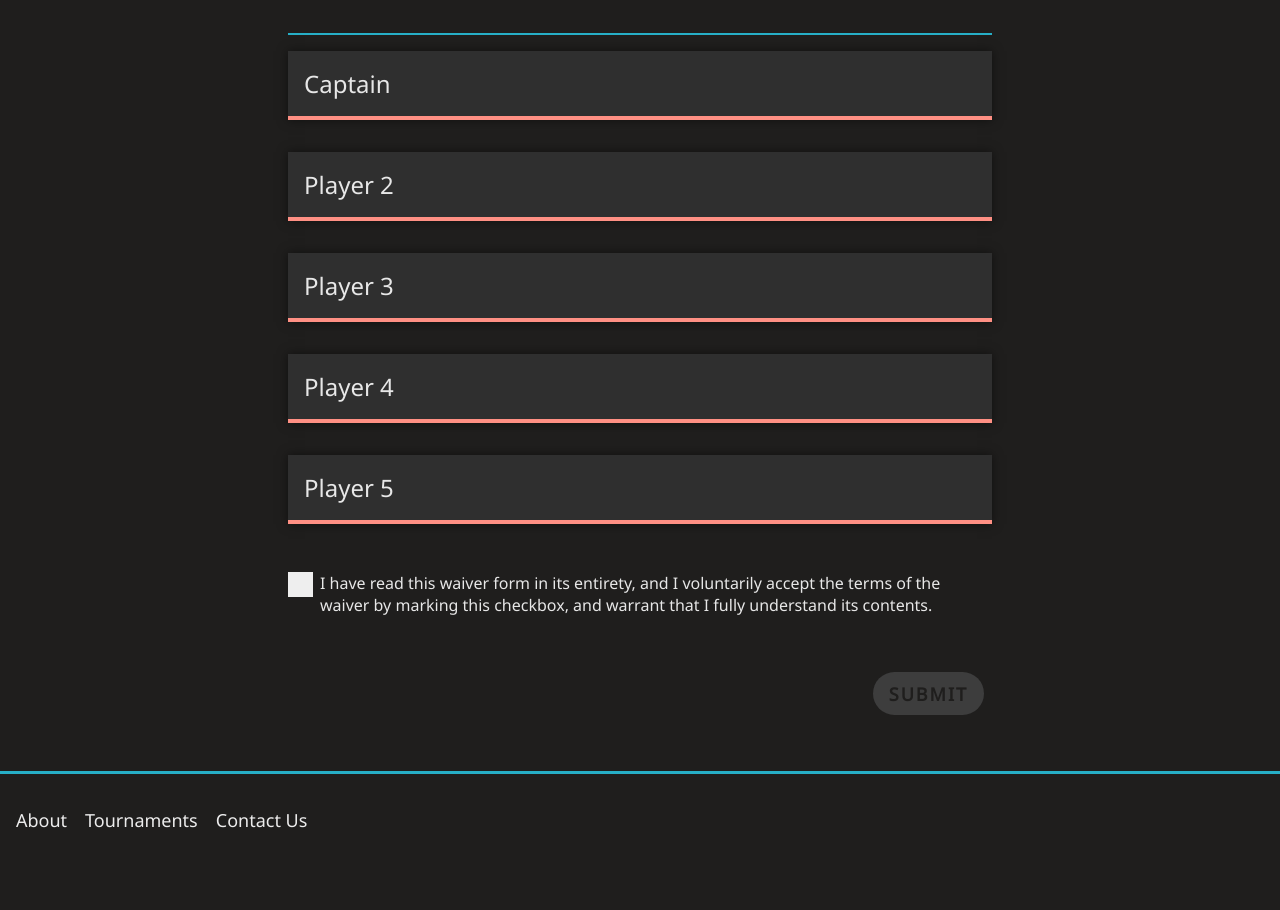
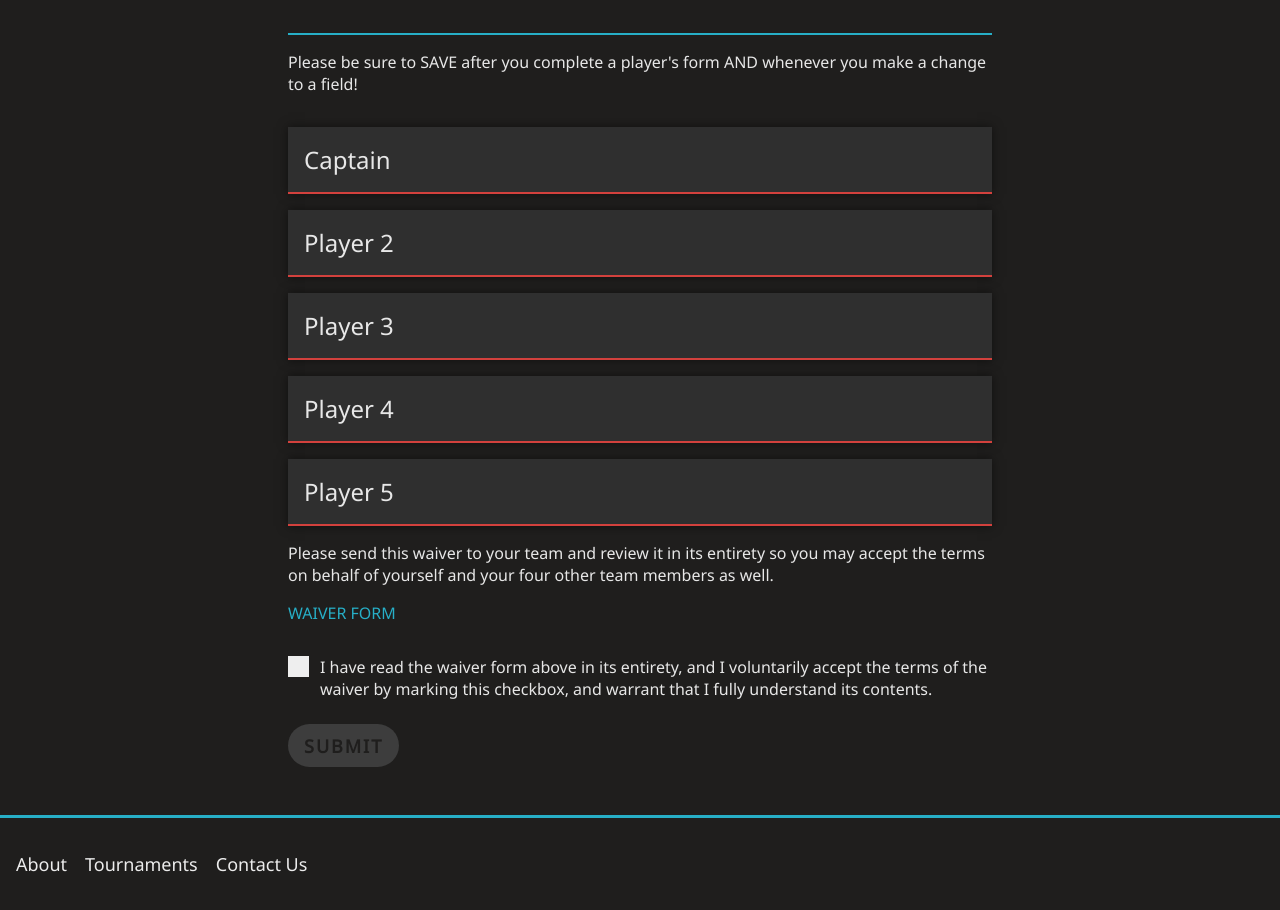
Before and after one commit to justindjsuh/alibi-esports-fe, a React (Create React App) app: page /signup in a window 1280 px wide. Shown: the part 789-1699 px from the top of the page. Before the commit the page ends 1655 px from the top, so only its background shows below. Built offline with nearby package versions, Linux system fonts and the light colour scheme.

Commit message:
added redux store and linked be

```diff
--- a/package.json
+++ b/package.json
@@ -15,6 +15,7 @@
     "@reduxjs/toolkit": "^1.9.1",
     "animejs": "^3.2.1",
     "aos": "^2.3.4",
+    "axios": "^1.2.1",
     "letterizejs": "^2.0.1",
     "react": "^18.2.0",
     "react-dom": "^18.2.0",
--- a/public/style.css
+++ b/public/style.css
@@ -19,6 +19,8 @@ html {
   --INPUT-BORDER: rgb(26, 26, 26);
   --FORM-BG: rgb(41, 42, 43);
   --FORM-FONT: rgb(175, 175, 175);
+  --COMPLETE: rgb(90, 183, 99);
+  --INCOMPLETE: rgb(211, 65, 61);
 }
 
 body {
@@ -683,6 +685,11 @@ hr {
   align-self: center;
 }
 
+.form_container a {
+  text-decoration: none;
+  color: var(--ACCENT-COLOR);
+}
+
 .player_form {
   display: flex;
   flex-flow: column;
@@ -692,7 +699,6 @@ hr {
   padding: 2rem;
   background-color: rgb(31, 30, 29);
   width: 60%;
-  /* box-shadow: 3px 3px 10px 0 rgba(0, 0, 0, 0.2); */
 }
 
 .form_header {
@@ -714,7 +720,7 @@ hr {
   color: var(--FONT-COLOR);
   background-color: rgb(47, 47, 47);
   border: none;
-  border-bottom: 4px solid rgb(255, 144, 132);
+  border-bottom: 2px solid var(--INCOMPLETE);
 }
 
 .form_content_container {
@@ -735,7 +741,6 @@ hr {
   flex-wrap: wrap;
 }
 
-/* Temp */
 .active,
 .form_content_title:hover {
   background-color: rgb(37, 36, 35);
@@ -797,8 +802,8 @@ hr {
   position: absolute;
   top: 0;
   left: 0;
-  height: 1.563rem;
-  width: 1.563rem;
+  height: 1.3rem;
+  width: 1.3rem;
   background-color: #eee;
 }
 
@@ -826,10 +831,10 @@ hr {
 
 /* Style the checkmark/indicator */
 .checkbox_container .checkmark:after {
-  left: 0.563rem;
-  top: 0.313rem;
-  width: 0.313rem;
-  height: 0.625rem;
+  left: 0.4rem;
+  top: 0.1rem;
+  width: 0.3rem;
+  height: 0.6rem;
   border: solid white;
   border-width: 0 3px 3px 0;
   -webkit-transform: rotate(45deg);
@@ -840,8 +845,6 @@ hr {
 .submit_btn {
   align-self: flex-end;
   padding: 0.6rem 1rem;
-  margin: 0.5rem;
-  margin-top: 2rem;
   border: none;
   background-color: var(--ACCENT-COLOR);
   border-radius: 25px;
@@ -862,8 +865,6 @@ hr {
 .submit_btn_disabled {
   align-self: flex-end;
   padding: 0.6rem 1rem;
-  margin: 0.5rem;
-  margin-top: 2rem;
   border: none;
   background-color: #3d3d3d;
   border-radius: 25px;
@@ -874,7 +875,7 @@ hr {
 }
 
 .complete {
-  border-bottom: 4px solid rgb(74, 218, 146);
+  border-bottom: 4px solid var(--COMPLETE);
   background-color: #252423;
 }
 
@@ -897,7 +898,7 @@ hr {
 }
 
 .form_content .input_error {
-  border-bottom: 2px solid rgb(255, 144, 132);
+  border-bottom: 1px solid var(--INCOMPLETE);
   transition: 0.1s;
   animation: animate_error_border linear;
 }
--- a/src/features/form/Form.js
+++ b/src/features/form/Form.js
@@ -15,7 +15,11 @@ const Form = () => {
           may blacklist you for future opportunities.<br></br> <br></br>
           Registrations will be available until January 3rd at 8 p.m. <br></br>
           The Invitational will be streamed on our twitch channel:
-          <a href="https://www.twitch.tv/alibiesports">
+          <a
+            href="https://www.twitch.tv/alibiesports"
+            target="_blank"
+            rel="noopener noreferrer"
+          >
             {' '}
             https://www.twitch.tv/alibiesports
           </a>
@@ -30,21 +34,33 @@ const Form = () => {
           Discord name change, change in roster, etc.)
           <br></br>
           DON'T FORGET TO JOIN OUR DISCORD SERVER:{' '}
-          <a href="https://discord.gg/GPyFsyJ7Nn">
+          <a
+            href="https://discord.gg/GPyFsyJ7Nn"
+            target="_blank"
+            rel="noopener noreferrer"
+          >
             {' '}
             https://discord.gg/GPyFsyJ7Nn
           </a>
-          <br></br> It is not required by any means. However, we'll be able to
-          assist you and your team best if you are in our discord.
+          <br></br> It is not required by any means. However, should issues
+          arise, we'll be able to assist you and your team best if you are in
+          our discord.
           <br></br>
           <br></br>If you any further questions, please reach out to an admin
           via our Discord, or contact us at help.alibiesports@gmail.com{' '}
-          <br></br>This competition is not affiliated with or sponsored by Riot
-          Games, Inc. or VALORANT Esports.
+          <br></br>
+          <strong>
+            This competition is not affiliated with or sponsored by Riot Games,
+            Inc. or VALORANT Esports.
+          </strong>
         </p>
         <div className="form_header">
           <p>Team Information</p>
         </div>
+        <p>
+          Please be sure to SAVE after you complete a player's form AND whenever
+          you make a change to a field!
+        </p>
         <PlayerForm />
       </div>
     </div>
--- a/src/features/form/PlayerForm.js
+++ b/src/features/form/PlayerForm.js
@@ -1,4 +1,13 @@
 import { useRef, useEffect, useState } from 'react';
+import { useDispatch } from 'react-redux';
+import { useNavigate } from 'react-router-dom';
+import {
+  addCaptain,
+  addPlayer2,
+  addPlayer3,
+  addPlayer4,
+  addPlayer5,
+} from './formSlice';
 
 const PlayerForm = () => {
   const [captainFName, setCaptainFName] = useState('');
@@ -41,6 +50,8 @@ const PlayerForm = () => {
   const [isSubmitted, setIsSubmitted] = useState(false);
 
   const ref = useRef([]);
+  const navigate = useNavigate();
+  const dispatch = useDispatch();
 
   const handleCaptainSectionSave = (e) => {
     e.preventDefault();
@@ -55,61 +66,68 @@ const PlayerForm = () => {
       setCapCompletion(true);
     } else {
       setCapCompletion(false);
-      if (!captainFName) {
-        setCaptainFName(null);
-      }
-      if (!captainLName) {
-        setCaptainLName(null);
-      }
-      if (!captainInGameName) {
-        setCaptainInGameName(null);
-      }
-      if (!captainRank) {
-        setCaptainRank(null);
-      }
-      if (!captainDiscord) {
-        setCaptainDiscord(null);
-      }
-      if (!teamName) {
-        setTeamName(null);
-      }
+      if (!captainFName) setCaptainFName(null);
+      if (!captainLName) setCaptainLName(null);
+      if (!captainInGameName) setCaptainInGameName(null);
+      if (!captainRank) setCaptainRank(null);
+      if (!captainDiscord) setCaptainDiscord(null);
+      if (!teamName) setTeamName(null);
     }
   };
 
-  const handleSubmit = (e) => {
-    console.log(
-      'cap:\n',
-      capCompletion,
-      '\np2:\n',
-      p2Completion,
-      '\np3:\n',
-      p3Completion,
-      '\np4:\n',
-      p4Completion,
-      '\np5:\n',
-      p5Completion
-    );
+  const handlePlayer2SectionSave = (e) => {
     e.preventDefault();
-    console.log(e);
+    if (p2FName && p2LName && p2InGameName && p2Rank) {
+      setP2Completion(true);
+    } else {
+      setP2Completion(false);
+      if (!p2FName) setP2FName(null);
+      if (!p2LName) setP2LName(null);
+      if (!p2InGameName) setP2InGameName(null);
+      if (!p2Rank) setP2Rank(null);
+    }
   };
 
-  useEffect(() => {
-    if (p2FName && p2LName && p2InGameName && p2Rank) {
-      setP2Completion(true);
-    }
-
+  const handlePlayer3SectionSave = (e) => {
+    e.preventDefault();
     if (p3FName && p3LName && p3InGameName && p3Rank) {
       setP3Completion(true);
+    } else {
+      setP3Completion(false);
+      if (!p3FName) setP3FName(null);
+      if (!p3LName) setP3LName(null);
+      if (!p3InGameName) setP3InGameName(null);
+      if (!p3Rank) setP3Rank(null);
     }
+  };
 
+  const handlePlayer4SectionSave = (e) => {
+    e.preventDefault();
     if (p4FName && p4LName && p4InGameName && p4Rank) {
       setP4Completion(true);
+    } else {
+      setP4Completion(false);
+      if (!p4FName) setP4FName(null);
+      if (!p4LName) setP4LName(null);
+      if (!p4InGameName) setP4InGameName(null);
+      if (!p4Rank) setP4Rank(null);
     }
+  };
 
+  const handlePlayer5SectionSave = (e) => {
+    e.preventDefault();
     if (p5FName && p5LName && p5InGameName && p5Rank) {
       setP5Completion(true);
+    } else {
+      setP5Completion(false);
+      if (!p5FName) setP5FName(null);
+      if (!p5LName) setP5LName(null);
+      if (!p5InGameName) setP5InGameName(null);
+      if (!p5Rank) setP5Rank(null);
     }
+  };
 
+  const handleCheck = () => {
     if (
       capCompletion &&
       p2Completion &&
@@ -118,8 +136,28 @@ const PlayerForm = () => {
       p5Completion
     ) {
       setFormCompletion(true);
-    }
+    } else setFormCompletion(false);
+  };
 
+  const handleSubmit = (e) => {
+    e.preventDefault();
+    dispatch(
+      addCaptain({
+        captainFName,
+        captainLName,
+        captainInGameName,
+        captainRank,
+        captainDiscord,
+        teamName,
+      })
+    );
+    dispatch(addPlayer2({ p2FName, p2LName, p2InGameName, p2Rank }));
+    dispatch(addPlayer3({ p3FName, p3LName, p3InGameName, p3Rank }));
+    dispatch(addPlayer4({ p4FName, p4LName, p4InGameName, p4Rank }));
+    dispatch(addPlayer5({ p5FName, p5LName, p5InGameName, p5Rank }));
+  };
+
+  useEffect(() => {
     const handleClick = (event) => {
       event.target.classList.toggle('active');
       const content = event.target.nextElementSibling;
@@ -140,10 +178,10 @@ const PlayerForm = () => {
         element.forEach((el) => el.removeEventListener('click', handleClick));
       } else return;
     };
-  });
+  }, []);
 
   return (
-    <>
+    <form className="form" onSubmit={handleSubmit}>
       <div className="form_content_container form_content_captain">
         <button
           ref={(el) => (ref.current[0] = el)}
@@ -154,7 +192,6 @@ const PlayerForm = () => {
           Captain
         </button>
         <div className="form_content_collapsible">
-          <form className="captain_form" onSubmit={handleCaptainSectionSave}>
           <div className="form_content">
             <div className="input_area">
               <label htmlFor="fname">First Name</label>
@@ -179,9 +216,7 @@ const PlayerForm = () => {
             <div className="input_area">
               <label htmlFor="ign">IGN</label>
               <input
-                  className={`${
-                    captainInGameName === null ? 'input_error' : ''
-                  }`}
+                className={`${captainInGameName === null ? 'input_error' : ''}`}
                 type="text"
                 placeholder="IGN"
                 name="ign"
@@ -219,39 +254,60 @@ const PlayerForm = () => {
               />
             </div>
           </div>
-            <button className="section_save_btn">SAVE</button>
-          </form>
+          <button
+            className="section_save_btn"
+            onClick={handleCaptainSectionSave}
+          >
+            SAVE
+          </button>
         </div>
       </div>
       {/* PLAYER 2 */}
       <div className="form_content_container form_content_player2">
         <button
           ref={(el) => (ref.current[1] = el)}
-          className={`form_content_title `}
+          className={`form_content_title ${
+            p2Completion ? 'complete active' : ''
+          }`}
         >
           Player 2
         </button>
         <div className="form_content_collapsible">
           <div className="form_content">
+            <div className="input_area">
+              <label htmlFor="fname">First Name</label>
               <input
+                className={`${p2FName === null ? 'input_error' : ''}`}
                 type="text"
                 placeholder="First Name"
                 name="fname"
                 onChange={(e) => setP2FName(e.target.value)}
               />
+            </div>
+            <div className="input_area">
+              <label htmlFor="lname">Last Name</label>
               <input
+                className={`${p2LName === null ? 'input_error' : ''}`}
                 type="text"
                 placeholder="Last Name"
                 name="lname"
                 onChange={(e) => setP2LName(e.target.value)}
               />
+            </div>
+            <div className="input_area">
+              <label htmlFor="ign">IGN</label>
               <input
+                className={`${p2InGameName === null ? 'input_error' : ''}`}
                 type="text"
                 placeholder="IGN"
                 name="ign"
                 onChange={(e) => setP2InGameName(e.target.value)}
               />
+            </div>
+            <div className="input_area">
+              <label htmlFor="rank">Rank</label>
               <input
+                className={`${p2Rank === null ? 'input_error' : ''}`}
                 type="text"
                 placeholder="Rank"
                 name="rank"
@@ -259,36 +315,60 @@ const PlayerForm = () => {
               />
             </div>
           </div>
+          <button
+            className="section_save_btn"
+            onClick={handlePlayer2SectionSave}
+          >
+            SAVE
+          </button>
+        </div>
       </div>
       {/* PLAYER 3 */}
       <div className="form_content_container form_content_player3">
         <button
           ref={(el) => (ref.current[2] = el)}
-          className={`form_content_title `}
+          className={`form_content_title ${
+            p3Completion ? 'complete active' : ''
+          }`}
         >
           Player 3
         </button>
         <div className="form_content_collapsible">
           <div className="form_content">
+            <div className="input_area">
+              <label htmlFor="fname">First Name</label>
               <input
+                className={`${p3FName === null ? 'input_error' : ''}`}
                 type="text"
                 placeholder="First Name"
                 name="fname"
                 onChange={(e) => setP3FName(e.target.value)}
               />
+            </div>
+            <div className="input_area">
+              <label htmlFor="lname">Last Name</label>
               <input
+                className={`${p3LName === null ? 'input_error' : ''}`}
                 type="text"
                 placeholder="Last Name"
                 name="lname"
                 onChange={(e) => setP3LName(e.target.value)}
               />
+            </div>
+            <div className="input_area">
+              <label htmlFor="ign">IGN</label>
               <input
+                className={`${p3InGameName === null ? 'input_error' : ''}`}
                 type="text"
                 placeholder="IGN"
                 name="ign"
                 onChange={(e) => setP3InGameName(e.target.value)}
               />
+            </div>
+            <div className="input_area">
+              <label htmlFor="rank">Rank</label>
               <input
+                className={`${p3Rank === null ? 'input_error' : ''}`}
                 type="text"
                 placeholder="Rank"
                 name="rank"
@@ -296,36 +376,60 @@ const PlayerForm = () => {
               />
             </div>
           </div>
+          <button
+            className="section_save_btn"
+            onClick={handlePlayer3SectionSave}
+          >
+            SAVE
+          </button>
+        </div>
       </div>
       {/* PLAYER 4 */}
       <div className="form_content_container form_content_player4">
         <button
           ref={(el) => (ref.current[3] = el)}
-          className={`form_content_title `}
+          className={`form_content_title ${
+            p4Completion ? 'complete active' : ''
+          }`}
         >
           Player 4
         </button>
         <div className="form_content_collapsible">
           <div className="form_content">
+            <div className="input_area">
+              <label htmlFor="fname">First Name</label>
               <input
+                className={`${p4FName === null ? 'input_error' : ''}`}
                 type="text"
                 placeholder="First Name"
                 name="fname"
                 onChange={(e) => setP4FName(e.target.value)}
               />
+            </div>
+            <div className="input_area">
+              <label htmlFor="lname">Last Name</label>
               <input
+                className={`${p4LName === null ? 'input_error' : ''}`}
                 type="text"
                 placeholder="Last Name"
                 name="lname"
                 onChange={(e) => setP4LName(e.target.value)}
               />
+            </div>
+            <div className="input_area">
+              <label htmlFor="ign">IGN</label>
               <input
+                className={`${p4InGameName === null ? 'input_error' : ''}`}
                 type="text"
                 placeholder="IGN"
                 name="ign"
                 onChange={(e) => setP4InGameName(e.target.value)}
               />
+            </div>
+            <div className="input_area">
+              <label htmlFor="rank">Rank</label>
               <input
+                className={`${p4Rank === null ? 'input_error' : ''}`}
                 type="text"
                 placeholder="Rank"
                 name="rank"
@@ -333,36 +437,60 @@ const PlayerForm = () => {
               />
             </div>
           </div>
+          <button
+            className="section_save_btn"
+            onClick={handlePlayer4SectionSave}
+          >
+            SAVE
+          </button>
+        </div>
       </div>
       {/* PLAYER 5 */}
       <div className="form_content_container form_content_player5">
         <button
           ref={(el) => (ref.current[4] = el)}
-          className={`form_content_title `}
+          className={`form_content_title ${
+            p5Completion ? 'complete active' : ''
+          }`}
         >
           Player 5
         </button>
         <div className="form_content_collapsible">
           <div className="form_content">
+            <div className="input_area">
+              <label htmlFor="fname">First Name</label>
               <input
+                className={`${p5FName === null ? 'input_error' : ''}`}
                 type="text"
                 placeholder="First Name"
                 name="fname"
                 onChange={(e) => setP5FName(e.target.value)}
               />
+            </div>
+            <div className="input_area">
+              <label htmlFor="lname">Last Name</label>
               <input
+                className={`${p5LName === null ? 'input_error' : ''}`}
                 type="text"
                 placeholder="Last Name"
                 name="lname"
                 onChange={(e) => setP5LName(e.target.value)}
               />
+            </div>
+            <div className="input_area">
+              <label htmlFor="ign">IGN</label>
               <input
+                className={`${p5InGameName === null ? 'input_error' : ''}`}
                 type="text"
                 placeholder="IGN"
                 name="ign"
                 onChange={(e) => setP5InGameName(e.target.value)}
               />
+            </div>
+            <div className="input_area">
+              <label htmlFor="rank">Rank</label>
               <input
+                className={`${p5Rank === null ? 'input_error' : ''}`}
                 type="text"
                 placeholder="Rank"
                 name="rank"
@@ -370,12 +498,27 @@ const PlayerForm = () => {
               />
             </div>
           </div>
+          <button
+            className="section_save_btn"
+            onClick={handlePlayer5SectionSave}
+          >
+            SAVE
+          </button>
         </div>
+      </div>
+      <p>
+        Please send this waiver to your team and review it in its entirety so
+        you may accept the terms on behalf of yourself and your four other team
+        members as well.
+      </p>
+      <a href="" target="_blank" rel="noopener noreferrer">
+        WAIVER FORM
+      </a>
       <div className="checkbox_container">
-        <label>
-          I have read this waiver form in its entirety, and I voluntarily accept
-          the terms of the waiver by marking this checkbox, and warrant that I
-          fully understand its contents.
+        <label onChange={handleCheck}>
+          I have read the waiver form above in its entirety, and I voluntarily
+          accept the terms of the waiver by marking this checkbox, and warrant
+          that I fully understand its contents.
           <input type="checkbox" name="waiver" required></input>
           <span className="checkmark"></span>
         </label>
@@ -388,7 +531,7 @@ const PlayerForm = () => {
       >
         SUBMIT
       </button>
-    </>
+    </form>
   );
 };
 
--- /dev/null
+++ b/src/features/form/formSlice.js
@@ -0,0 +1,139 @@
+import axios from 'axios';
+import { createAsyncThunk, createSlice } from '@reduxjs/toolkit';
+
+export const createTeam = createAsyncThunk(
+  'signup/createTeam',
+  async ({ teamName }) => {
+    const { data } = await axios.post(
+      'https://alibi-esports-api.onrender.com/api/teams/createTeam',
+      { teamName }
+    );
+    return data;
+  }
+);
+
+export const addCaptain = createAsyncThunk(
+  'signup/addCaptain',
+  async ({
+    captainFName,
+    captainLName,
+    captainInGameName,
+    captainRank,
+    captainDiscord,
+    teamName,
+  }) => {
+    const { data } = await axios.post(
+      'https://alibi-esports-api.onrender.com/api/players/addCaptain',
+      {
+        captainFName,
+        captainLName,
+        captainInGameName,
+        captainRank,
+        captainDiscord,
+        teamName,
+      }
+    );
+    return data;
+  }
+);
+
+export const addPlayer2 = createAsyncThunk(
+  'signup/addPlayer2',
+  async ({ p2FName, p2LName, p2InGameName, p2Rank, teamName }) => {
+    const { data } = await axios.post(
+      'https://alibi-esports-api.onrender.com/api/players/addPlayer2',
+      {
+        p2FName,
+        p2LName,
+        p2InGameName,
+        p2Rank,
+        teamName,
+      }
+    );
+    return data;
+  }
+);
+
+export const addPlayer3 = createAsyncThunk(
+  'signup/addPlayer3',
+  async ({ p3FName, p3LName, p3InGameName, p3Rank, teamName }) => {
+    const { data } = await axios.post(
+      'https://alibi-esports-api.onrender.com/api/players/addPlayer3',
+      {
+        p3FName,
+        p3LName,
+        p3InGameName,
+        p3Rank,
+        teamName,
+      }
+    );
+    return data;
+  }
+);
+
+export const addPlayer4 = createAsyncThunk(
+  'signup/addPlayer4',
+  async ({ p4FName, p4LName, p4InGameName, p4Rank, teamName }) => {
+    const { data } = await axios.post(
+      'https://alibi-esports-api.onrender.com/api/players/addPlayer4',
+      {
+        p4FName,
+        p4LName,
+        p4InGameName,
+        p4Rank,
+        teamName,
+      }
+    );
+    return data;
+  }
+);
+
+export const addPlayer5 = createAsyncThunk(
+  'signup/addPlayer5',
+  async ({ p5FName, p5LName, p5InGameName, p5Rank, teamName }) => {
+    const { data } = await axios.post(
+      'https://alibi-esports-api.onrender.com/api/players/addPlayer5',
+      {
+        p5FName,
+        p5LName,
+        p5InGameName,
+        p5Rank,
+        teamName,
+      }
+    );
+    return data;
+  }
+);
+
+export const playersSlice = createSlice({
+  name: 'players',
+  initialState: {
+    info: [],
+    status: '',
+  },
+  reducers: {},
+  extraReducers: (builder) => {
+    builder.addCase(createTeam.fulfilled, (state, action) => {
+      state.info.push(action.payload);
+    });
+    builder.addCase(addCaptain.fulfilled, (state, action) => {
+      state.info.push(action.payload);
+    });
+    builder.addCase(addPlayer2.fulfilled, (state, action) => {
+      state.info.push(action.payload);
+    });
+    builder.addCase(addPlayer3.fulfilled, (state, action) => {
+      state.info.push(action.payload);
+    });
+    builder.addCase(addPlayer4.fulfilled, (state, action) => {
+      state.info.push(action.payload);
+    });
+    builder.addCase(addPlayer5.fulfilled, (state, action) => {
+      state.info.push(action.payload);
+    });
+  },
+});
+
+export const selectPlayers = (state) => state.players;
+
+export default playersSlice.reducer;
--- a/src/store/index.js
+++ b/src/store/index.js
@@ -1,7 +1,8 @@
 import { configureStore } from '@reduxjs/toolkit';
+import playersReducer from '../features/form/formSlice';
 
 const store = configureStore({
-  reducer: {},
+  reducer: { players: playersReducer },
 });
 
 export default store;
```
Also changed, not shown: 1 other file (tests, documents, lock files or other folders). Lines whose indentation alone changed are shown as unchanged.
